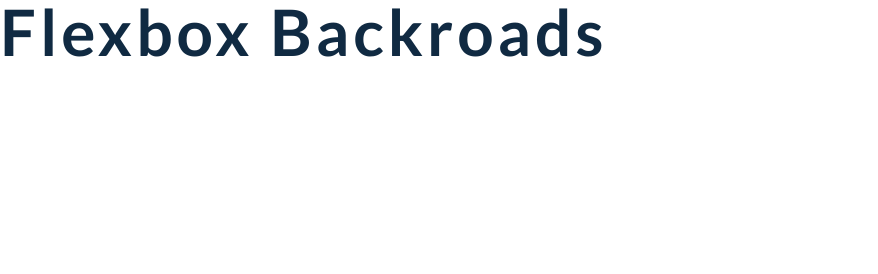
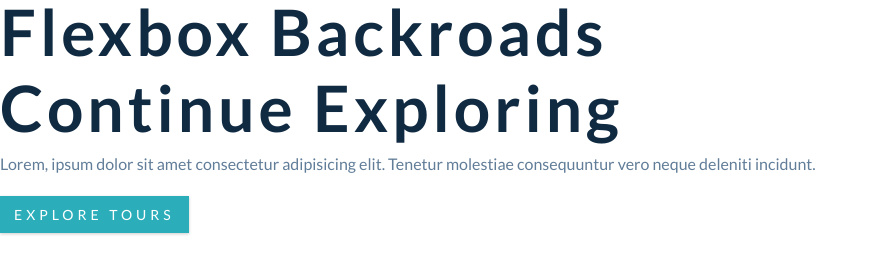
Before and after one commit to seunowa/backroads, a plain HTML site: page index.html in a window 1280 px wide. Shown: the whole page, without its empty margins (0-878 px from the left). Drawn offline with Linux system fonts and the light colour scheme.

Commit message:
adds hero html

```diff
--- a/index.html
+++ b/index.html
@@ -18,6 +18,20 @@
   <body>
     <h1>flexbox backroads</h1>
     <!-- header  -->
+    <header id="home">
+      <!-- nav bar -->
+      <!-- hero -->
+      <div class="hero">
+        <div class="hero-banner">
+          <h1>continue exploring</h1>
+          <p>
+            Lorem, ipsum dolor sit amet consectetur adipisicing elit. Tenetur
+            molestiae consequuntur vero neque deleniti incidunt.
+          </p>
+          <a href="#featured" class="btn hero-btn scroll-link">explore tours</a>
+        </div>
+      </div>
+    </header>
     <!-- end of header  -->
 
     <!-- about section -->
```
